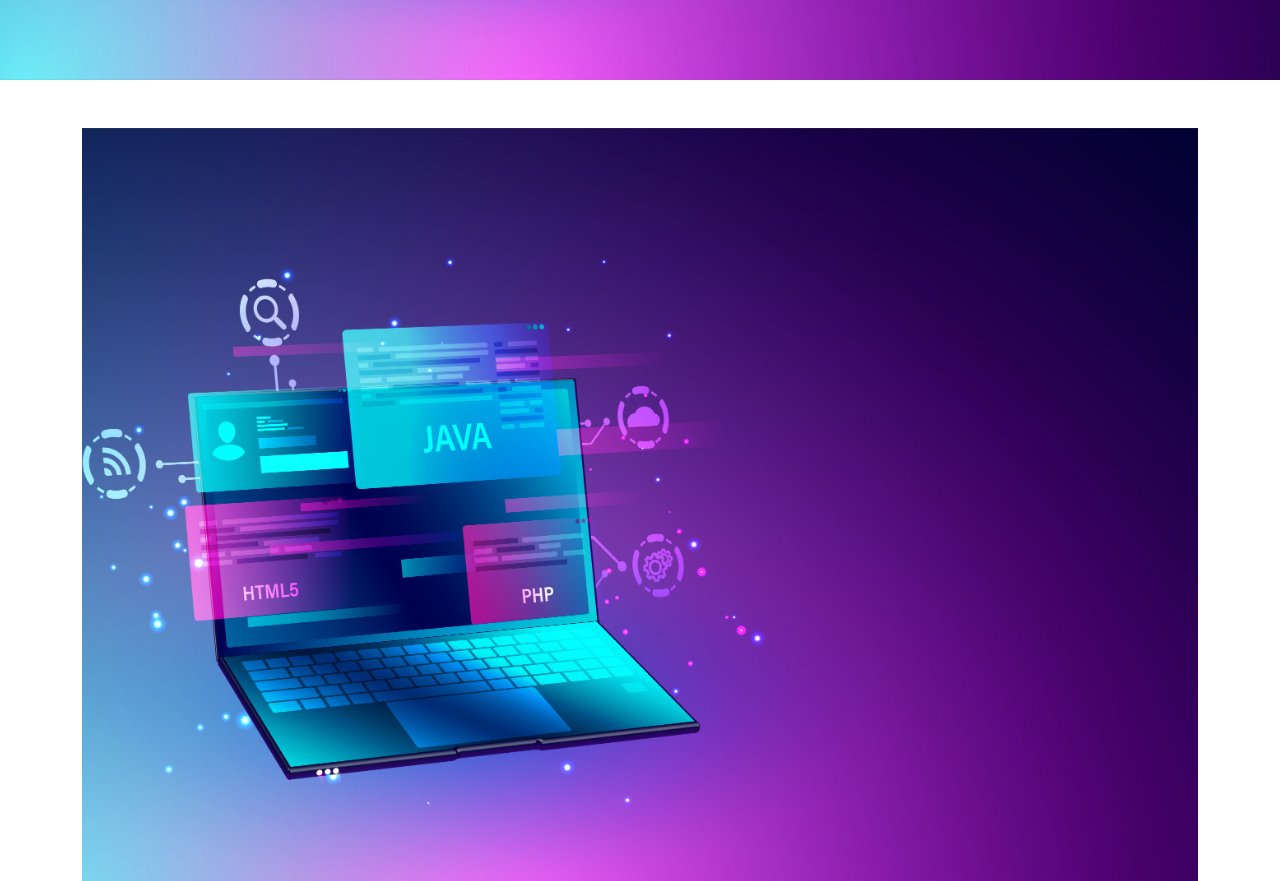
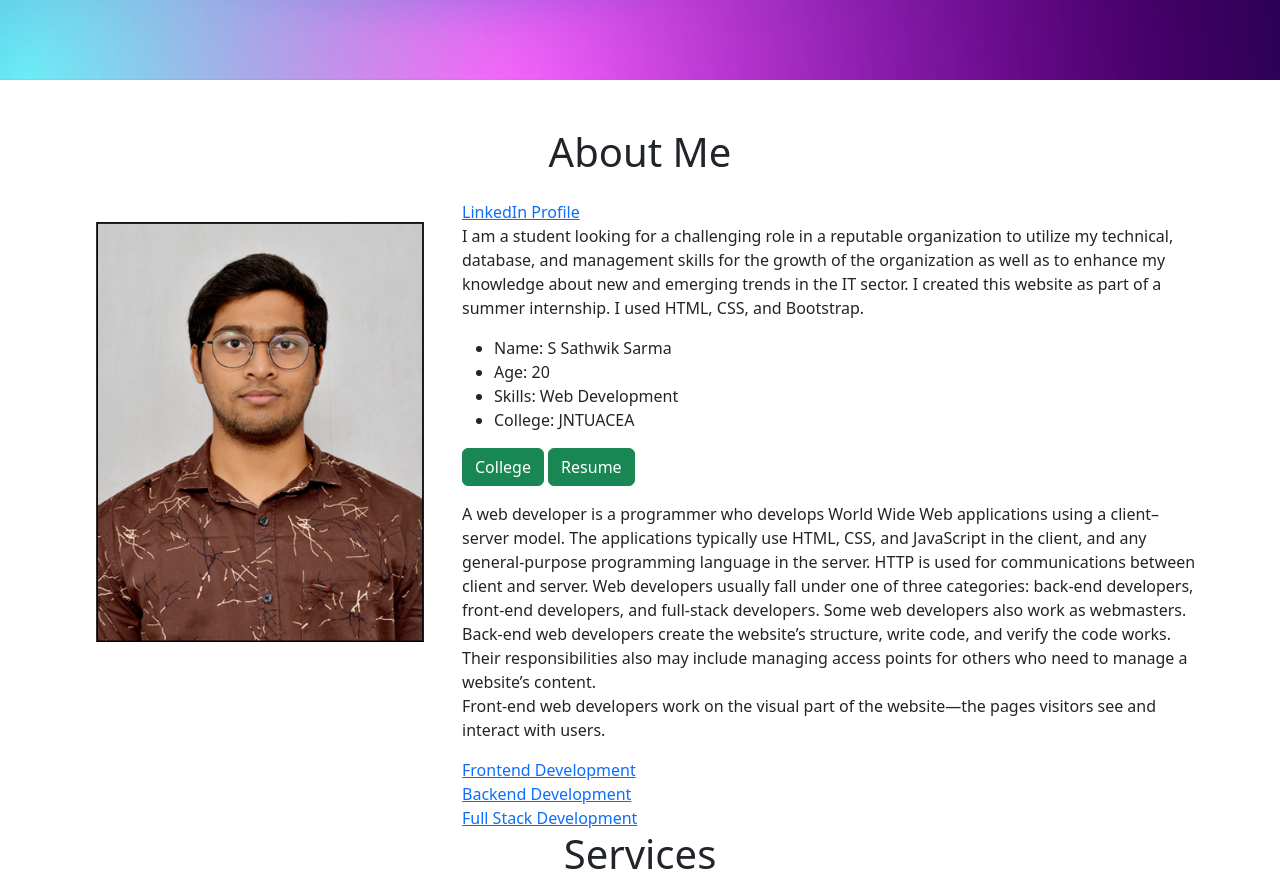
Before and after one commit to S-Sathwik/sathwik429.github.io, a plain HTML site: page index.html in a window 1280 px wide. Shown: the part 720-1601 px from the top of the page. Drawn offline with nearby package versions, Linux system fonts and the light colour scheme.

Commit message:
Update index.html

```diff
--- a/index.html
+++ b/index.html
@@ -123,18 +123,6 @@
 
     <section id="about">
         <div class="container mt-4 pt-4">
-            <div class="bannerbgimg">
-        <!-- Content goes here -->
-        <link href="https://cdn.jsdelivr.net/npm/bootstrap@5.2.3/dist/css/bootstrap.min.css" rel="stylesheet">
-     <style>
-        .bannerbgimg {
-            height: 100vh;
-            background: url('./images/banner.jpg') no-repeat center center;
-            background-size: cover;
-            position: relative;
-        }
-    </style>
-            </div>
             <h1 class="text-center">About Me</h1>
             <div class="row mt-4">
                 <div class="col-lg-4">
```
